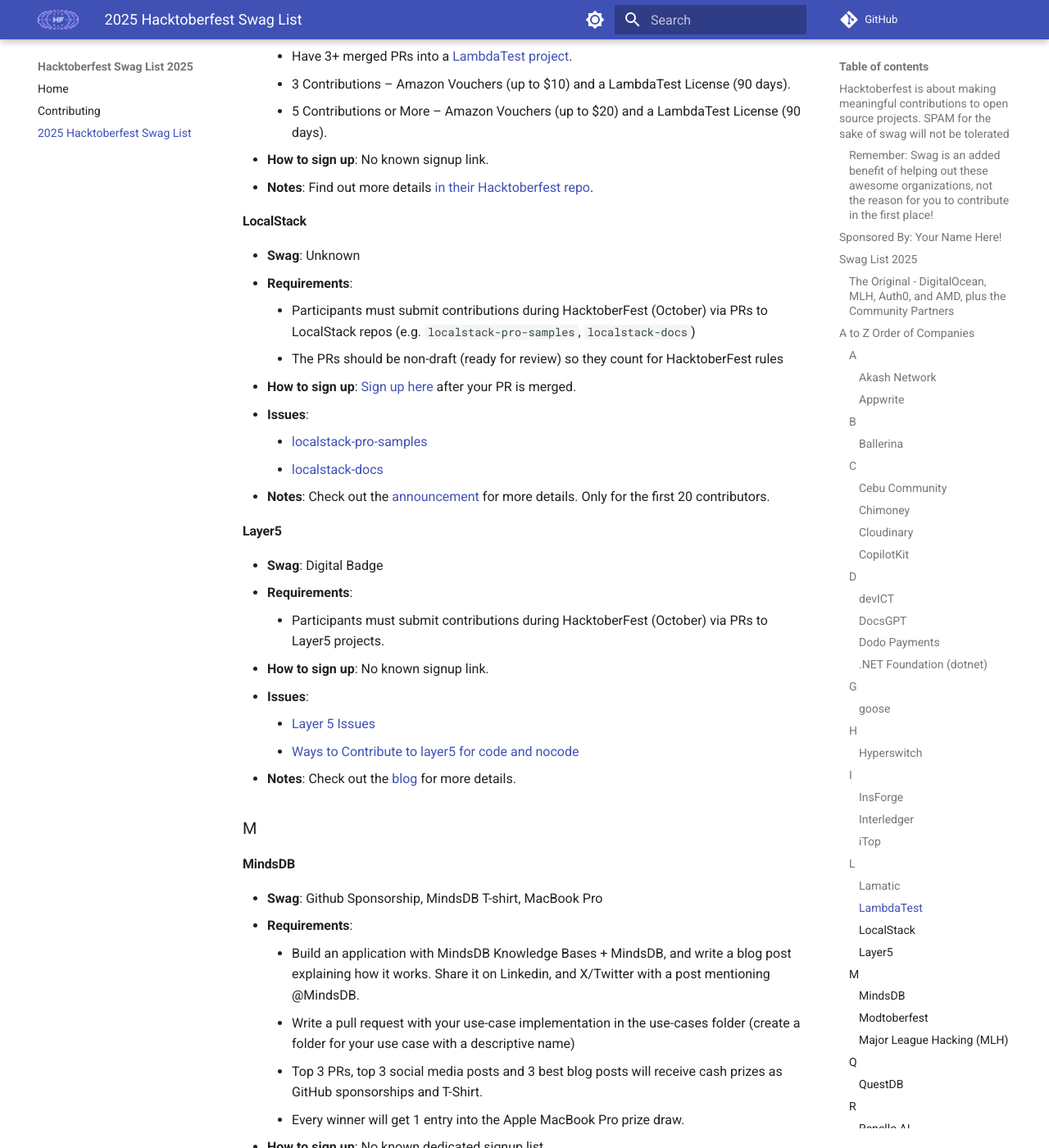
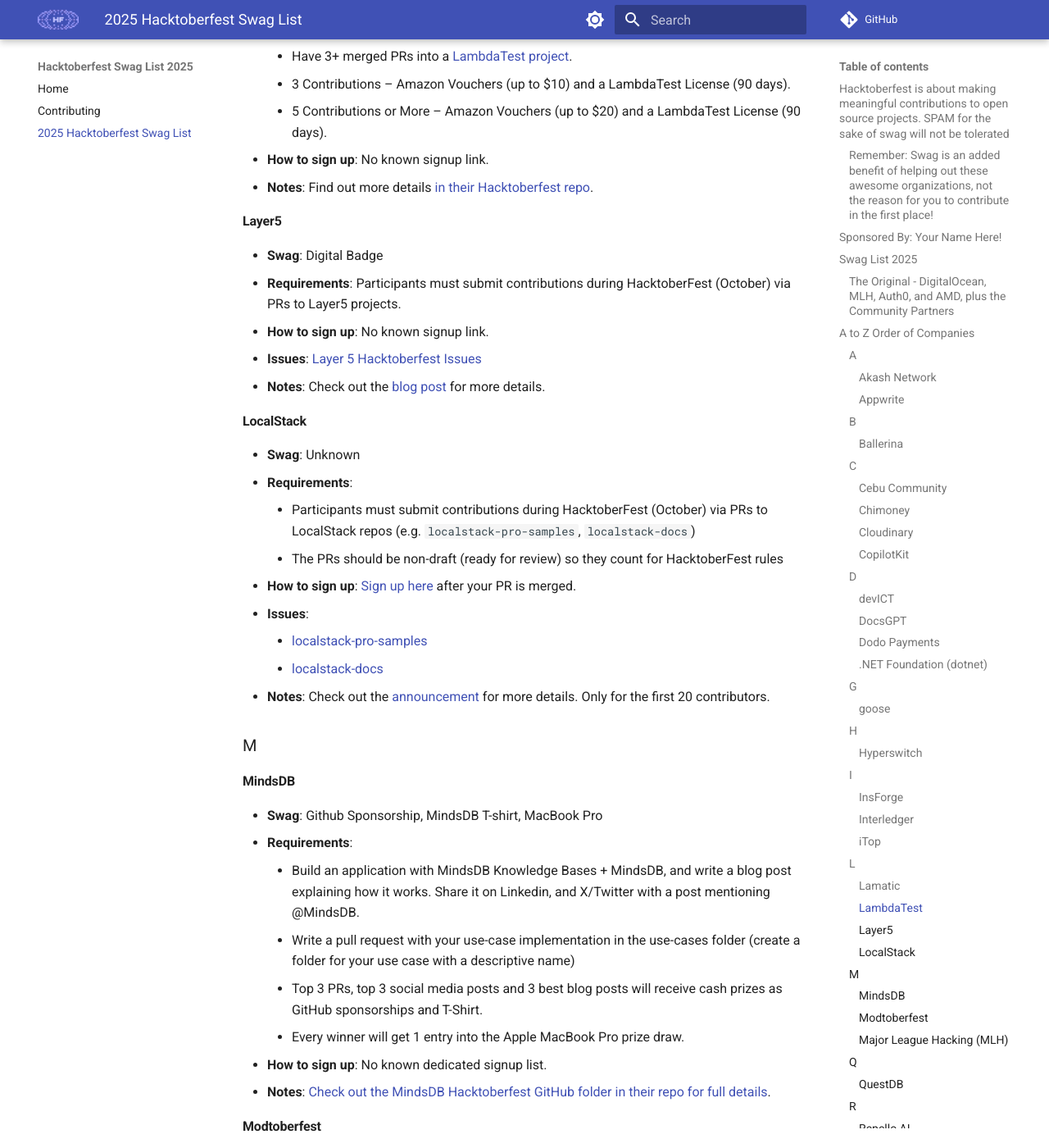
Before and after one commit to crweiner/hacktoberfest-swag-list, an MkDocs documentation site: the page built from docs/list.md, in a window 1280 px wide and 1400 px high, scrolled down 8120 px. Shown: the whole window at 82% size. Built offline with MkDocs 1.6.1 and Material for MkDocs 9.7.7, drawn with Linux system fonts in a browser that asks for light colours; plug-ins that fetch from the network failed and are left out; comment, search, counter and statistics services are not loaded; some of the changed lines change nothing that is shown.

Commit message:
Modify Layer5

```diff
--- a/docs/list.md
+++ b/docs/list.md
@@ -245,6 +245,14 @@
 - **How to sign up**: No known signup link.
 - **Notes**: Find out more details [in their Hacktoberfest repo](https://github.com/LambdaTest/lambdatest-hacktoberfest-2025).
 
+#### Layer5
+
+- **Swag**: Digital Badge
+- **Requirements**: Participants must submit contributions during HacktoberFest (October) via PRs to Layer5 projects.
+- **How to sign up**: No known signup link.
+- **Issues**: [Layer 5 Hacktoberfest Issues](https://github.com/issues?q=is%3Aopen+is%3Aissue+archived%3Afalse+%28org%3Alayer5io+OR+org%3Ameshery+OR+org%3Aservice-mesh-performance+OR+org%3Aservice-mesh-patterns+OR+org%3Alayer5labs+OR+org%3Ameshery-extensions%29+label%3Ahacktoberfest)
+- **Notes**: Check out the [blog post](https://layer5.io/programs/hacktoberfest) for more details.
+
 #### LocalStack
 
 - **Swag**: Unknown
@@ -256,17 +264,6 @@
     - [localstack-pro-samples](https://github.com/localstack-samples/localstack-pro-samples/issues)
     - [localstack-docs](https://github.com/localstack/localstack-docs/issues)
 - **Notes**: Check out the [announcement](https://blog.localstack.cloud/hacktoberfest-2025/) for more details. Only for the first 20 contributors.
-
-#### Layer5
-
-- **Swag**: Digital Badge
-- **Requirements**:
-    - Participants must submit contributions during HacktoberFest (October) via PRs to Layer5 projects.
-- **How to sign up**: No known signup link.
-- **Issues**:
-    - [Layer 5 Issues](https://github.com/issues?q=is%3Aopen+is%3Aissue+archived%3Afalse+%28org%3Alayer5io+OR+org%3Ameshery+OR+org%3Aservice-mesh-performance+OR+org%3Aservice-mesh-patterns+OR+org%3Alayer5labs+OR+org%3Ameshery-extensions%29+label%3Ahacktoberfest)
-    - [Ways to Contribute to layer5 for code and nocode](https://layer5.io/blog/open-source/ways-to-contribute-at-layer5)
-- **Notes**: Check out the [blog](https://layer5.io/programs/hacktoberfest) for more details.
 
 ### M
 
```
